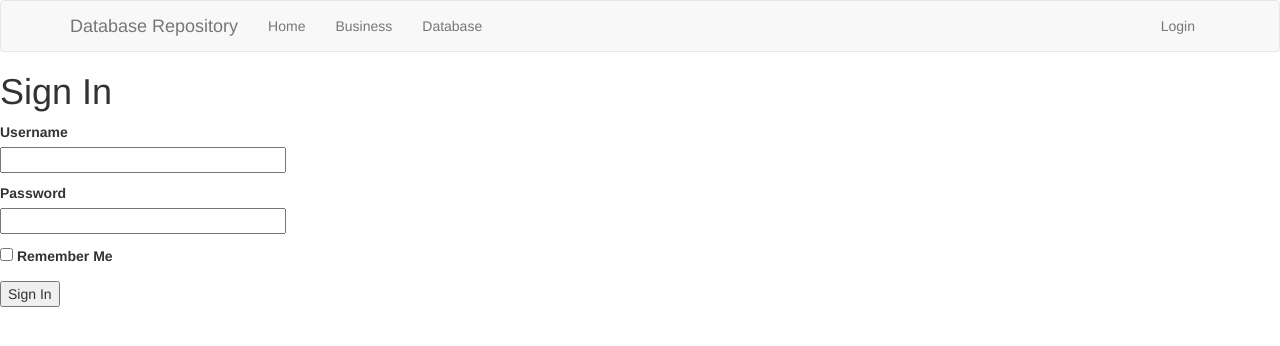
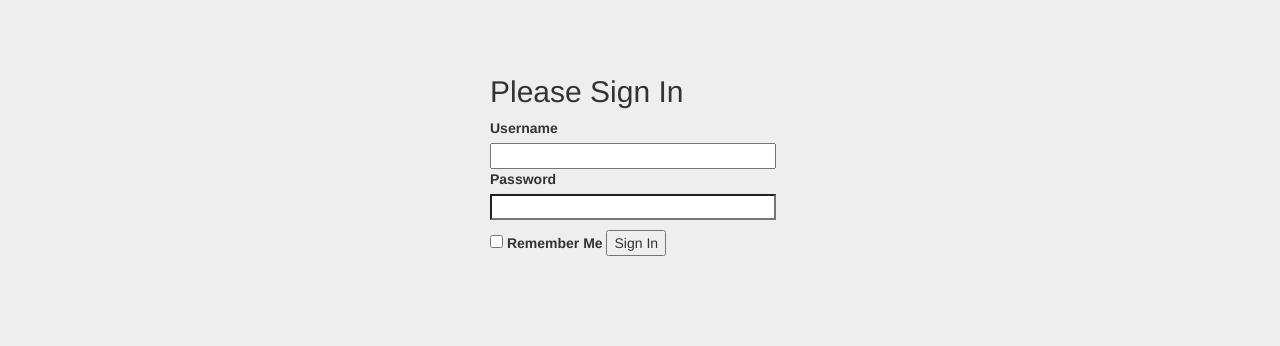
Before and after one commit to tmas0/dbrepo, a Flask app: page /auth/login in a window 1280 px wide. Shown: the top 346 px of the page. Run offline with Flask 2, Linux system fonts and the light colour scheme; parts of the project's set-up code (start-up, migrations or seed data) failed here and were passed over; some libraries are stand-ins or nearby versions.

Commit message:
login from

```diff
--- a/app/database/routes.py
+++ b/app/database/routes.py
@@ -1,3 +1,22 @@
+# -*- coding: utf-8 -*-
+#!/usr/bin/env python
+#
+# Copyright (C) 2018 Toni Mas <toni.mas@bluekiri.com>
+#
+# This program is free software: you can redistribute it and/or modify
+# it under the terms of the GNU General Public License as published by
+# the Free Software Foundation, either version 3 of the License, or
+# (at your option) any later version.
+#
+# This program is distributed in the hope that it will be useful,
+# but WITHOUT ANY WARRANTY; without even the implied warranty of
+# MERCHANTABILITY or FITNESS FOR A PARTICULAR PURPOSE.  See the
+# GNU General Public License for more details.
+#
+# You should have received a copy of the GNU General Public License
+# along with this program.  If not, see <http://www.gnu.org/licenses/>.
+
+
 from datetime import datetime
 from flask import render_template, redirect, url_for, request, current_app
 from flask_login import current_user, login_required
@@ -18,7 +37,7 @@ def before_request():
 @login_required
 def index():
     page = request.args.get('page', 1, type=int)
-    databases = Database.query.paginate(
+    databases = Database.query.order_by("id").paginate(
         page, current_app.config['ROWS_PER_PAGE'], False)
     next_url = url_for('database.index', page=databases.next_num) \
         if databases.has_next else None
--- /dev/null
+++ b/app/static/style.css
@@ -0,0 +1,39 @@
+body {
+  padding-top: 40px;
+  padding-bottom: 40px;
+  background-color: #eee;
+}
+
+.form-signin {
+  max-width: 330px;
+  padding: 15px;
+  margin: 0 auto;
+}
+.form-signin .form-signin-heading,
+.form-signin .checkbox {
+  margin-bottom: 10px;
+}
+.form-signin .checkbox {
+  font-weight: normal;
+}
+.form-signin .form-control {
+  position: relative;
+  height: auto;
+  -webkit-box-sizing: border-box;
+          box-sizing: border-box;
+  padding: 10px;
+  font-size: 16px;
+}
+.form-signin .form-control:focus {
+  z-index: 2;
+}
+.form-signin input[type="email"] {
+  margin-bottom: -1px;
+  border-bottom-right-radius: 0;
+  border-bottom-left-radius: 0;
+}
+.form-signin input[type="password"] {
+  margin-bottom: 10px;
+  border-top-left-radius: 0;
+  border-top-right-radius: 0;
+}
--- a/app/templates/auth/login.html
+++ b/app/templates/auth/login.html
@@ -1,24 +1,26 @@
-{% extends "base.html" %}
-
+{% extends 'bootstrap/base.html' %}
+{% block styles %}
+{{super()}}
+<link rel="stylesheet"
+      href="{{url_for('static', filename='style.css')}}">
+{% endblock %}
 {% block content %}
-    <h1>Sign In</h1>
-    <form action="" method="post">
+<div class="container">
+    <form action="" method="post" class="form-signin">
+        <h2 class="form-signin-heading">Please Sign In</h2>
         {{ form.hidden_tag() }}
-        <p>
-            {{ form.username.label }}<br>
-            {{ form.username(size=32) }}<br>
+        {{ form.username.label }}
+        {{ form.username(size=32) }}<br>
             {% for error in form.username.errors %}
             <span style="color: red;">[{{ error }}]</span>
             {% endfor %}
-        </p>
-        <p>
-            {{ form.password.label }}<br>
-            {{ form.password(size=32) }}<br>
+        {{ form.password.label }}
+        {{ form.password(size=32) }}
             {% for error in form.password.errors %}
             <span style="color: red;">[{{ error }}]</span>
             {% endfor %}
-        </p>
-        <p>{{ form.remember_me() }} {{ form.remember_me.label }}</p>
-        <p>{{ form.submit() }}</p>
+        {{ form.remember_me() }} {{ form.remember_me.label }}
+        {{ form.submit() }}
     </form>
+</div>
 {% endblock %}
--- a/app/templates/database.html
+++ b/app/templates/database.html
@@ -1,8 +1,8 @@
 {% extends "base.html" %}
 
 {% block content %}
-    <div class="table-responsive">
-        <table class="table">
+    <div class="table">
+        <table class="table table-sm table-striped table-bordered table-hover">
             <thead>
                 <tr>
                     <th scope="col">#</th>
```
Also changed, not shown: app/models.py (+7 -0 lines), app/database/__init__.py (line endings or trailing spaces), dbrepo.py (line endings or trailing spaces).
